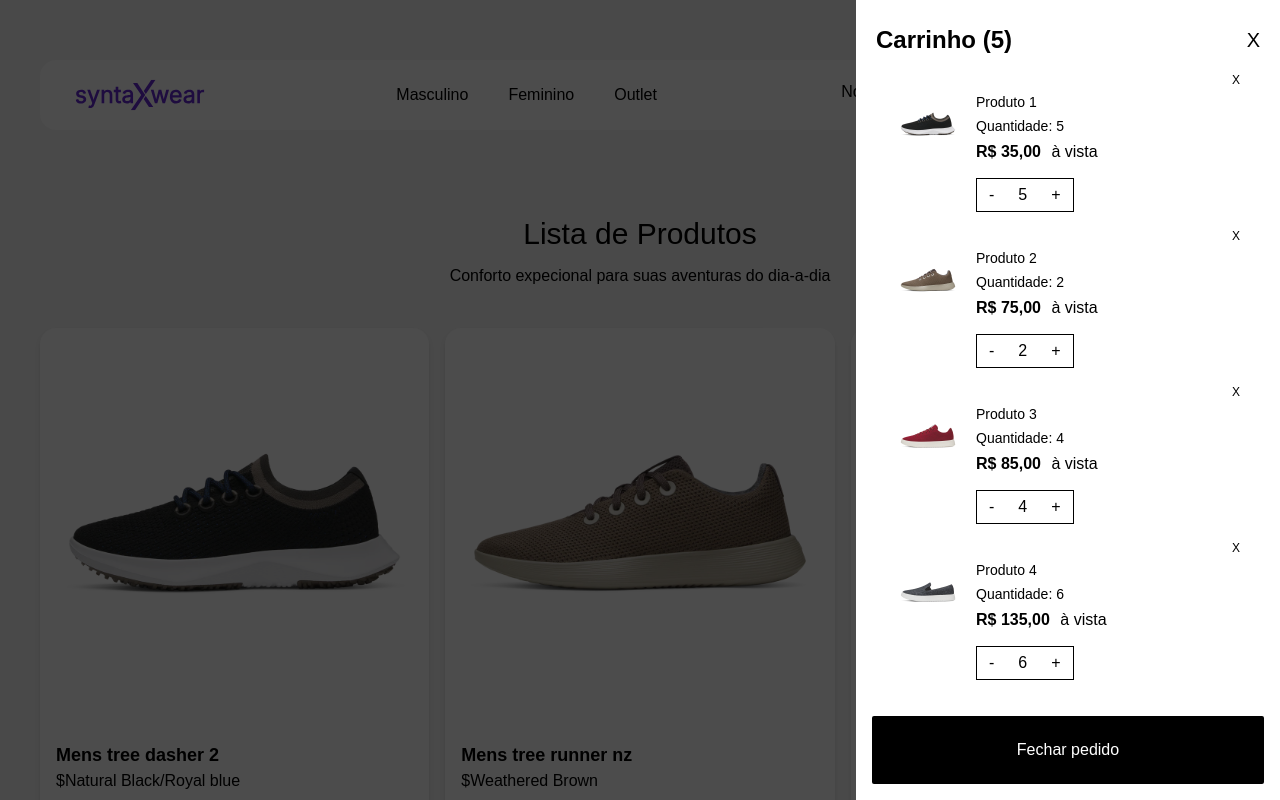
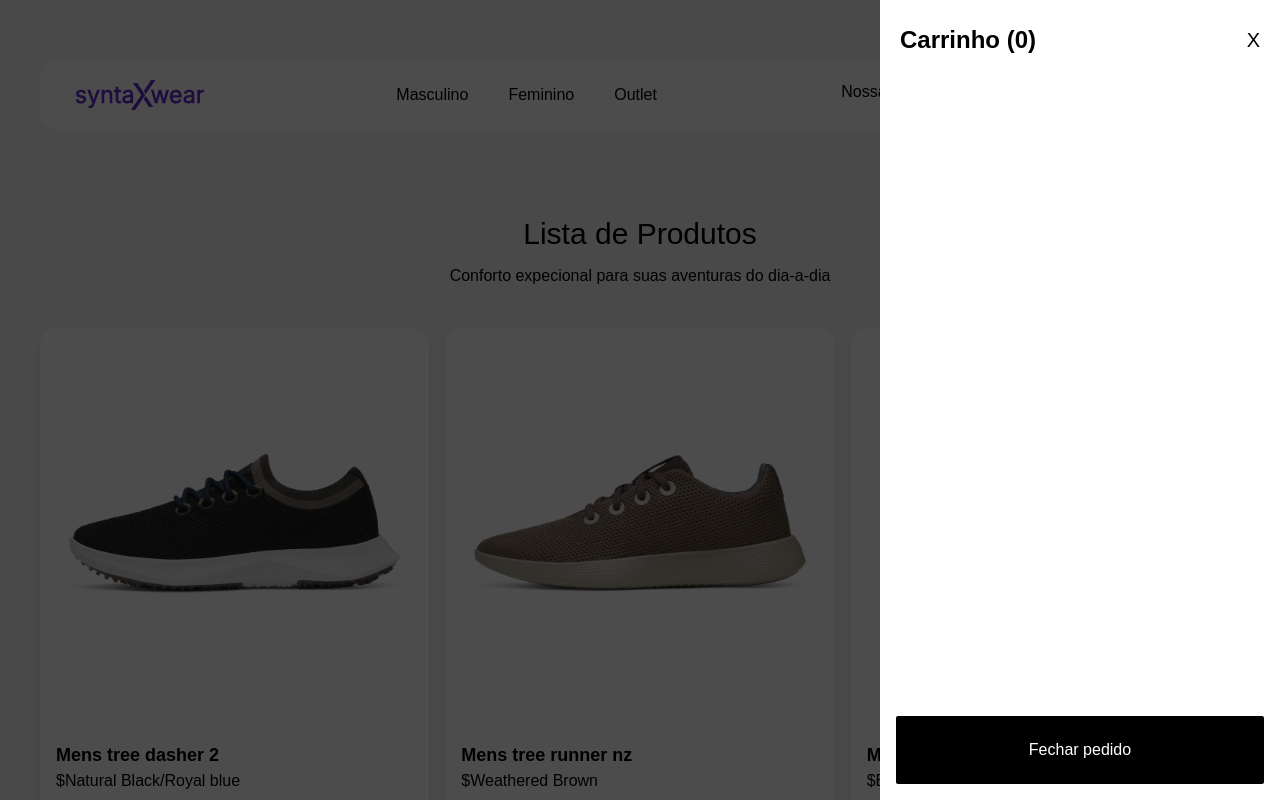
Before and after one commit to dev-diegocoelho/syntax-wear-app-react, a React (Vite) app: page /products in a window 1280 px wide. Both pictures are taken after a click on the button 1200 px from the left and 91 px from the top of the page. Shown: the top 800 px of the page. Built offline with nearby package versions, Linux system fonts and the light colour scheme; a web font is replaced by a local one.

Commit message:
feat: adiciona contexto de produtos no carrinho

```diff
--- a/src/App.tsx
+++ b/src/App.tsx
@@ -1,6 +1,7 @@
 
 import { RouterProvider, createRouter } from '@tanstack/react-router'
-import {routeTree} from './router-tree-gen'
+import { routeTree } from './router-tree-gen'
+import { CartProvider } from './contexts/CartProvider';
 
 const router = createRouter({ routeTree });
 declare module '@tanstack/react-router' {
@@ -10,9 +11,11 @@
 }
 
 function App() {
-
-
-  return <RouterProvider router={router} />
+  return (
+    <CartProvider>
+      <RouterProvider router={router} />
+    </CartProvider>
+  );
 }
 
 export default App
--- a/src/components/ProductCard/index.tsx
+++ b/src/components/ProductCard/index.tsx
@@ -1,12 +1,16 @@
 import type { Product } from "../../interfaces/product"
 import { Link } from "@tanstack/react-router"
 import { MdAddShoppingCart } from "react-icons/md"
+import { CartContext } from "../../contexts/CartContext";
+import { useContext } from "react";
 
 interface ProductCardProps {
     product: Product;
 }
 
-export const ProductCard = ({product} : ProductCardProps) => {
+export const ProductCard = ({ product }: ProductCardProps) => {
+    const { addToCart } = useContext(CartContext)
+
     return (
         <div className="bg-white rounded-2xl shadow-md">
             <Link to="/products/$productId" params={{ productId: String(product.id) }}>
@@ -19,9 +23,8 @@
                     <p className="font-bold">
                         {product.price},00
                     </p>
-                    <button className="cursor-pointer">
+                    <button className="cursor-pointer" onClick={() => addToCart(product)}>
                         <MdAddShoppingCart className="h-7 w-7" />
-
                     </button>
                 </div>
             </div>
--- a/src/components/ProductList/index.tsx
+++ b/src/components/ProductList/index.tsx
@@ -11,7 +11,7 @@
     return (
         <section className="grid gap-4 grid-cols-[repeat(auto-fit,minmax(350px,1fr))] mb-10">
             {products.map((product) => (
-               <ProductCard product={product}/>
+               <ProductCard key={product.id} product={product}/>
             ))}
         </section>
     )
--- a/src/components/ShoppingCart/index.tsx
+++ b/src/components/ShoppingCart/index.tsx
@@ -1,68 +1,102 @@
-import { useState } from 'react';
-import IconCart from '../../assets/images/bag.svg';
-
-import MensTreeDasher from '../../assets/images/tree-dasher-2-natural-black-boyal-blue.webp';
-import MensTreeRunnerNz from '../../assets/images/tree-runner-nz-weathered-brown.webp';
-import MensWoolCruiser from '../../assets/images/wool-cruiser-burgundy.webp';
-import MensWoolCruiserSlipOn from '../../assets/images/wool-cruiser-slip-on-dark-grey.webp';
-import MensWoolCruiserWaterproof from '../../assets/images/wool-cruiser-waterproof-natural-black.webp';
-import { formatCurrency } from '../../utils/formatCurrency';
-
-const productsInCart = [
-  { id: 1, name: 'Produto 1', image: MensTreeDasher, price: 35, quantity: 5 },
-  { id: 2, name: 'Produto 2', image: MensTreeRunnerNz, price: 75, quantity: 2 },
-  { id: 3, name: 'Produto 3', image: MensWoolCruiser, price: 85, quantity: 4 },
-  { id: 4, name: 'Produto 4', image: MensWoolCruiserSlipOn, price: 135, quantity: 6 },
-  { id: 5, name: 'Produto 5', image: MensWoolCruiserWaterproof, price: 15, quantity: 2 },
-];
+import IconCart from "@/assets/images/bag.svg";
+import { useState, useContext } from "react";
+import { formatCurrency } from "../../utils/formatCurrency";
+import { CartContext } from "../../contexts/CartContext";
 
 export const ShoppingCart = () => {
   const [cartIsOpen, setCartIsOpen] = useState<boolean>(false);
+  const { cart, removeFromCart, incrementInCart, decrementInCart } =
+    useContext(CartContext);
+
+  console.log("items no carrinho:", cart);
+
   return (
     <>
-      <button className="cursor-pointer" onClick={() => setCartIsOpen(!cartIsOpen)}>
-        <img src={IconCart} alt="ícone carrinho de compras" />
+      <button
+        className="cursor-pointer"
+        onClick={() => setCartIsOpen(!cartIsOpen)}
+      >
+        <img src={IconCart} alt="Ícone carrinho de compras" />
       </button>
-      {/* overlay */}
-      <div className={`${cartIsOpen ? "bg-black/70 visible" : "bg-transparent invisible"} fixed top-0 bottom-0 left-0 right-0`} onClick={() => setCartIsOpen(!cartIsOpen)}>
-        {/* drawer */}
-        <div className={`${cartIsOpen ? "translate-x-0" : "translate-x-full"} absolute top-0 right-0 bottom-0 bg-white pt-6 transition-all duration-500 ease-in-out w-75 md:w-106`} onClick={(e) => e.stopPropagation()}>
-          <header className='flex items-center justify-between px-5'>
-            <p className='text-2xl font-bold'>
-              Carrinho ({productsInCart.length})
-            </p>
-            <button className='text-xl cursor-pointer' onClick={() => setCartIsOpen(!cartIsOpen)}>X</button>
+
+      {/* { Overlay } */}
+      <div
+        className={`${cartIsOpen ? "bg-black/70 visible" : "bg-transparent invisible"} fixed top-0 bottom-0 left-0 right-0`}
+        onClick={() => setCartIsOpen(!cartIsOpen)}
+      >
+        {/* { Drawer } */}
+        <div
+          className={`${cartIsOpen ? "translate-x-0" : "translate-x-full"} absolute top-0 right-0 bottom-0 bg-white pt-6 transition-all duration-500 ease-in-out w-75 md:w-100`}
+          onClick={(e) => e.stopPropagation()}
+        >
+          <header className="flex items-center justify-between px-5">
+            <p className="text-2xl font-bold">Carrinho ({cart.length})</p>
+            <button
+              className="text-xl cursor-pointer"
+              onClick={() => setCartIsOpen(!cartIsOpen)}
+            >
+              X
+            </button>
           </header>
-          <ul className='p-4 h-[calc(100%-140px)] overflow-y-auto scrollar-hide flex flex-col gap-4'>
-            {productsInCart.map(product => (
-              <li key={product.id} className='flex flex-col gap-1 px-6'>
-                <button className='self-end text-xs cursor-pointer'>X</button>
-                <div className='flex gap-4'>
-                  <img src={product.image} alt={product.name} className='w-16 h-16' />
-                  <div className='flex flex-col items-start'>
-                    <p className='mb-1 text-sm'>{product.name}</p>
-                    <p className='mb-1 text-sm'>Quantidade: {product.quantity}</p>
-                    <p className='mb-3.5'>
-                      <span className='font-bold mr-1.5'>{formatCurrency(product.price)}</span>{" "}
+
+          <ul className="p-4 overflow-y-auto scrollbar-hide h-[calc(100%-140px)] flex flex-col gap-3">
+            {cart.map((product) => (
+              <li key={product.id} className="flex flex-col gap-1 pr-2">
+                <button
+                  className="self-end text-xs cursor-pointer"
+                  onClick={() => removeFromCart(product.id)}
+                >
+                  X
+                </button>
+
+                <div className="flex gap-4">
+                  <img
+                    src={product.image}
+                    alt={product.name}
+                    className="w-24 h-24 md:w-32 md:h-32"
+                  />
+
+                  <div className="flex flex-col items-start">
+                    <p className="mb-1 text-sm">{product.name}</p>
+                    <p className="mb-1 text-sm">
+                      Quantidade: {product.quantity}
+                    </p>
+
+                    <p className="mb-3.5">
+                      <span className="font-bold mr-1.5">
+                        {formatCurrency(product.price)}
+                      </span>{" "}
                       à vista
                     </p>
-                    <div className='border flex gap-6 py-1 px-3'>
-                      <button className='cursor-pointer'>-</button>
+
+                    <div className="border flex gap-6 py-1 px-3">
+                      <button
+                        className="cursor-pointer"
+                        onClick={() => decrementInCart(product)}
+                      >
+                        -
+                      </button>
                       <p>{product.quantity}</p>
-                      <button className='cursor-pointer'>+</button>
+                      <button
+                        className="cursor-pointer"
+                        onClick={() => incrementInCart(product)}
+                      >
+                        +
+                      </button>
                     </div>
                   </div>
                 </div>
               </li>
             ))}
           </ul>
-          <footer className='absolute bottom-0 w-full h-25 p-4'>
-            <button className='w-full h-full bg-black text-white rounded-xs cursor-pointer hover:bg-gray-800'>
+
+          <footer className="absolute bottom-0 w-full h-25 p-4">
+            <button className="w-full h-full bg-black text-white rounded-xs cursor-pointer hover:bg-gray-800">
               Fechar pedido
             </button>
           </footer>
         </div>
       </div>
     </>
-  )
-}
+  );
+};
--- /dev/null
+++ b/src/contexts/CartContext.tsx
@@ -0,0 +1,12 @@
+import { createContext } from 'react';
+import type { Product } from "../interfaces/product";
+import type { ProductCart } from "./CartProvider";
+
+interface CartContextType {
+    cart: ProductCart[],
+    addToCart: (product: Product) => void,
+    removeFromCart: (productId: number) => void,
+    incrementInCart: (product: ProductCart) => void,
+    decrementInCart: (product: ProductCart) => void,
+}
+export const CartContext = createContext({} as CartContextType);
--- /dev/null
+++ b/src/contexts/CartProvider.tsx
@@ -0,0 +1,82 @@
+import { useState } from "react";
+import type { Product } from "../interfaces/product";
+import { CartContext } from "./CartContext";
+
+interface CartProviderProps {
+  children: React.ReactNode;
+}
+
+export interface ProductCart extends Product {
+  quantity: number;
+}
+
+export const CartProvider = ({ children }: CartProviderProps) => {
+  const [cart, setCart] = useState<ProductCart[]>([]);
+
+  function addToCart(product: Product): void {
+    const productExistsInCart = cart.find(
+      (itemIncart) => itemIncart.id === product.id
+    );
+
+    let newCart;
+
+    if (productExistsInCart) {
+      newCart = cart.map((itemInCart) =>
+        itemInCart.id === product.id
+          ? { ...itemInCart, quantity: itemInCart.quantity + 1 }
+          : itemInCart
+      );
+    } else {
+      newCart = [...cart, { ...product, quantity: 1 }];
+    }
+
+    setCart(newCart);
+  }
+
+  function removeFromCart(productId: number): void {
+    setCart(cart.filter((itemInCart) => itemInCart.id !== productId));
+  }
+
+  function incrementInCart(product: ProductCart): void {
+    updateProductQuantity(product, product.quantity + 1);
+  }
+
+  function decrementInCart(product: ProductCart): void {
+    updateProductQuantity(product, product.quantity - 1);
+  }
+
+  function updateProductQuantity(
+    product: ProductCart,
+    newQuantity: number
+  ): void {
+    if (newQuantity <= 0) return;
+
+    const productExistsInCart = cart.find(
+      (itemIncart) => itemIncart.id === product.id
+    );
+
+    if (!productExistsInCart) return;
+
+    const newCart = cart.map((itemInCart) =>
+      itemInCart.id === product.id
+        ? { ...itemInCart, quantity: newQuantity }
+        : itemInCart
+    );
+
+    setCart(newCart);
+  }
+
+  return (
+    <CartContext.Provider
+      value={{
+        cart,
+        addToCart,
+        removeFromCart,
+        incrementInCart,
+        decrementInCart
+      }}
+    >
+      {children}
+    </CartContext.Provider>
+  );
+};
```
Also changed, not shown: src/pages/_app/products/$productId.tsx (+7 -5 lines).
